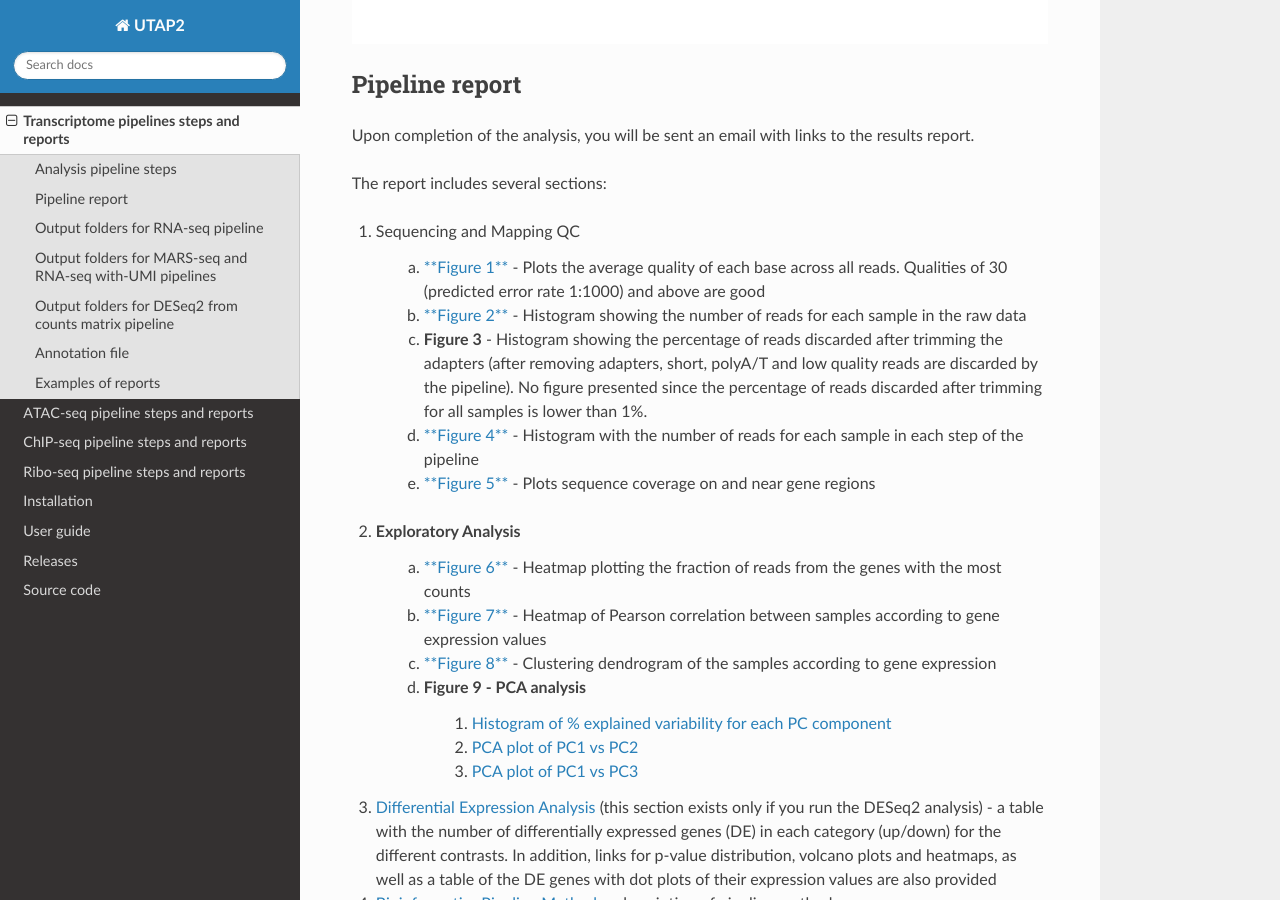
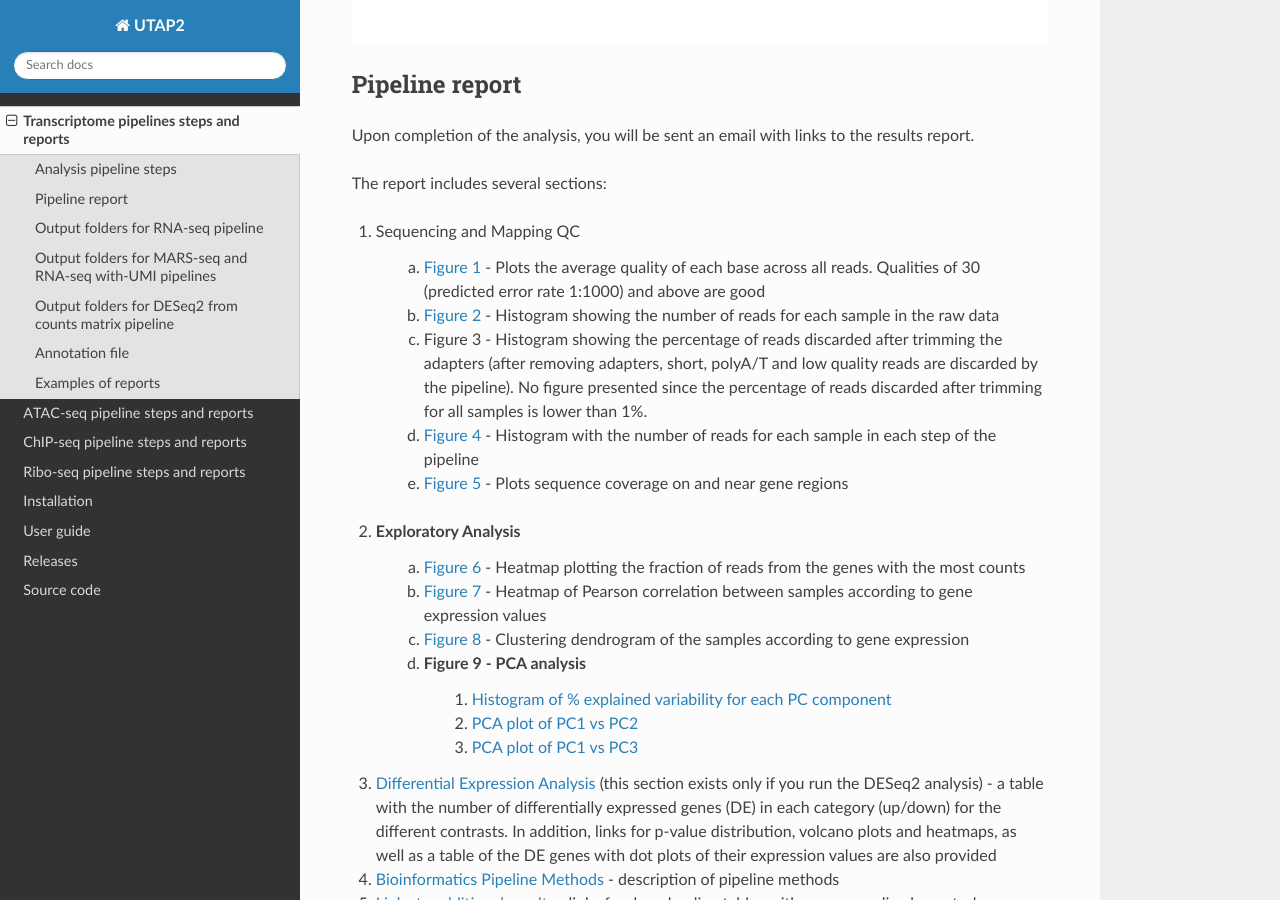
Before and after one commit to utap2/utap2, a Sphinx documentation site: the page built from docs/rst/rna-mars-seq-results.rst, in a window 1280 px wide and 900 px high, scrolled down 1387 px. Built offline with Sphinx 7.4.7 and the Read the Docs theme 3.1.0, drawn with Linux system fonts in a browser that asks for light colours; pages that are not in the unit, such as notebooks, are missing from menus; some of the changed text lies outside the part shown.

```diff
--- a/docs/rst/rna-mars-seq-results.rst
+++ b/docs/rst/rna-mars-seq-results.rst
@@ -40,18 +40,18 @@ The report includes several sections:
 
 1. Sequencing and Mapping QC
 
-    a. `**Figure 1** <https://dors4.weizmann.ac.il/utap/figures/MARS_Seq_fig_1.png>`_ - Plots the average quality of each base across all reads. Qualities of 30 (predicted error rate 1:1000) and above are good
-    b. `**Figure 2** <https://dors4.weizmann.ac.il/utap/figures/MARS_Seq_fig_2.png>`_ - Histogram showing the number of reads for each sample in the raw data
-    c. **Figure 3** - Histogram showing the percentage of reads discarded after trimming the adapters (after removing adapters, short, polyA/T and low quality reads are discarded by the pipeline).
+    a. `Figure 1 <https://dors4.weizmann.ac.il/utap/figures/MARS_Seq_fig_1.png>`_ - Plots the average quality of each base across all reads. Qualities of 30 (predicted error rate 1:1000) and above are good
+    b. `Figure 2 <https://dors4.weizmann.ac.il/utap/figures/MARS_Seq_fig_2.png>`_ - Histogram showing the number of reads for each sample in the raw data
+    c. Figure 3 - Histogram showing the percentage of reads discarded after trimming the adapters (after removing adapters, short, polyA/T and low quality reads are discarded by the pipeline).
        No figure presented since the percentage of reads discarded after trimming for all samples is lower than 1%.
-    d. `**Figure 4** <https://dors4.weizmann.ac.il/utap/figures/MARS_Seq_fig_4.png>`_ - Histogram with the number of reads for each sample in each step of the pipeline
-    e. `**Figure 5** <https://dors4.weizmann.ac.il/utap/figures/MARS_Seq_fig_5.png>`_ - Plots sequence coverage on and near gene regions
+    d. `Figure 4 <https://dors4.weizmann.ac.il/utap/figures/MARS_Seq_fig_4.png>`_ - Histogram with the number of reads for each sample in each step of the pipeline
+    e. `Figure 5 <https://dors4.weizmann.ac.il/utap/figures/MARS_Seq_fig_5.png>`_ - Plots sequence coverage on and near gene regions
 
 2. Exploratory Analysis
-    a. `**Figure 6** <https://dors4.weizmann.ac.il/utap/figures/MARS_Seq_fig_6.png>`_ - Heatmap plotting the fraction of reads from the genes with the most counts
-    b. `**Figure 7** <https://dors4.weizmann.ac.il/utap/figures/MARS_Seq_fig_7.png>`_ - Heatmap of Pearson correlation between samples according to gene expression values
-    c. `**Figure 8** <https://dors4.weizmann.ac.il/utap/figures/MARS_Seq_fig_8.png>`_ - Clustering dendrogram of the samples according to gene expression
-    d. **Figure 9** - PCA analysis
+    a. `Figure 6 <https://dors4.weizmann.ac.il/utap/figures/MARS_Seq_fig_6.png>`_ - Heatmap plotting the fraction of reads from the genes with the most counts
+    b. `Figure 7 <https://dors4.weizmann.ac.il/utap/figures/MARS_Seq_fig_7.png>`_ - Heatmap of Pearson correlation between samples according to gene expression values
+    c. `Figure 8 <https://dors4.weizmann.ac.il/utap/figures/MARS_Seq_fig_8.png>`_ - Clustering dendrogram of the samples according to gene expression
+    d. Figure 9 - PCA analysis
         i. `Histogram of % explained variability for each PC component <https://dors4.weizmann.ac.il/utap/figures/MARS_Seq_fig_9.png>`_
         ii. `PCA plot of PC1 vs PC2 <https://dors4.weizmann.ac.il/utap/figures/MARS_Seq_fig_10.png>`_
 	iii. `PCA plot of PC1 vs PC3 <https://dors4.weizmann.ac.il/utap/figures/MARS_Seq_fig_10.png>`_
@@ -108,6 +108,7 @@ Log directory
 Output folders for DESeq2 from counts matrix pipeline
 --------------
 <report_directory>
+
 Log file
 
 
```
